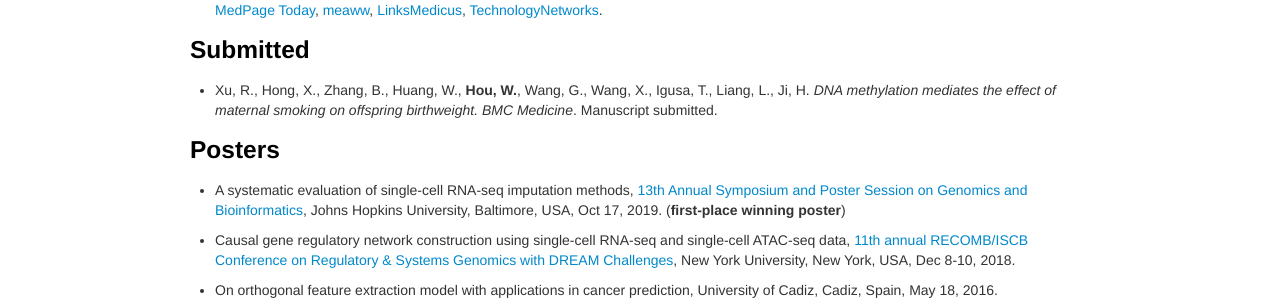
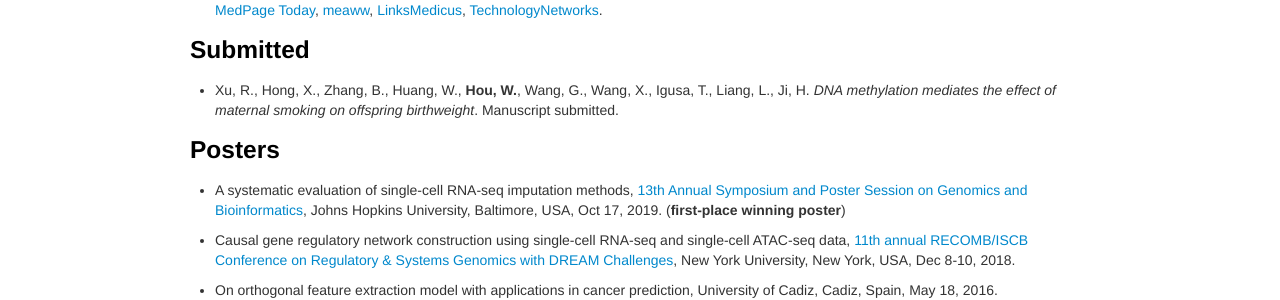
Before and after one commit to Winnie09/Wenpin_Hou, a Jekyll site: the page built from pages/publications.md, in a window 1280 px wide. Shown: the part 932-1232 px from the top of the page. Built offline with Jekyll 4.4.1, drawn with Linux system fonts in a browser that asks for light colours.

Commit message:
Update publications.md

```diff
--- a/pages/publications.md
+++ b/pages/publications.md
@@ -38,7 +38,7 @@
 - Ji, Y., Azuine, R.E., Zhang, Y., **Hou, W.**, Hong, X., Wang, G., Riley, A., Pearson, C., Zuckerman, B. and Wang, X.\*, (2019). *Association of cord plasma biomarkers of in utero acetaminophen exposure with risk of attention-deficit/hyperactivity disorder and autism spectrum disorder in childhood*. JAMA Psychiatry, pp.1-11. doi: 10.1001/jamapsychiatry.2019.3259. Links to: [Paper](https://jamanetwork.com/journals/jamapsychiatry/article-abstract/2753512), featured in  [NIH news](https://www.nih.gov/news-events/news-releases/nih-funded-study-suggests-acetaminophen-exposure-pregnancy-linked-higher-risk-adhd-autism), [Reuters health](https://www.reuters.com/article/us-health-pregnancy-acetaminophen/babies-at-higher-risk-for-adhd-autism-if-pregnant-moms-took-acetaminophen-idUSKBN1X920J?fbclid=IwAR3T4phyb6Fu4F9zQVNL4EWgET04m4ITHD6S1R8eZkvj2j3TBIPJZSpYqf0), [MedPage Today](https://www.medpagetoday.com/obgyn/pregnancy/83040), [meaww](https://meaww.com/taking-pain-relief-drug-acetaminophen-pregnancy-risk-autism-adhd-study), [LinksMedicus](https://linksmedicus.com/news/study-utero-acetaminophen-exposure-linked-increased-risk-adhd-autism-spectrum-disorder-childhood/), [TechnologyNetworks](https://www.technologynetworks.com/drug-discovery/news/paracetamol-during-pregnancy-could-be-linked-to-increased-risk-of-adhd-and-autism-326647).
 
 ### Submitted
-- Xu, R., Hong, X., Zhang, B., Huang, W., **Hou, W.**, Wang, G., Wang, X., Igusa, T., Liang, L., Ji, H. *DNA methylation mediates the effect of maternal smoking on offspring birthweight. BMC Medicine*. Manuscript submitted.
+- Xu, R., Hong, X., Zhang, B., Huang, W., **Hou, W.**, Wang, G., Wang, X., Igusa, T., Liang, L., Ji, H. *DNA methylation mediates the effect of maternal smoking on offspring birthweight*. Manuscript submitted.
 
 ### Posters
 
```
